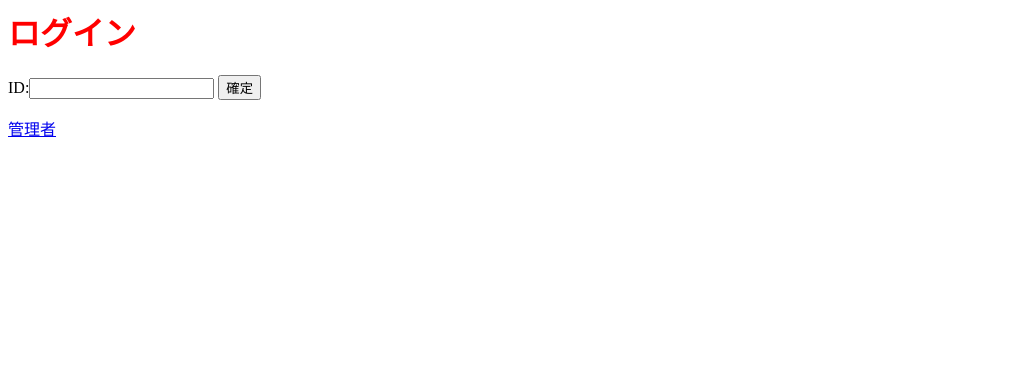
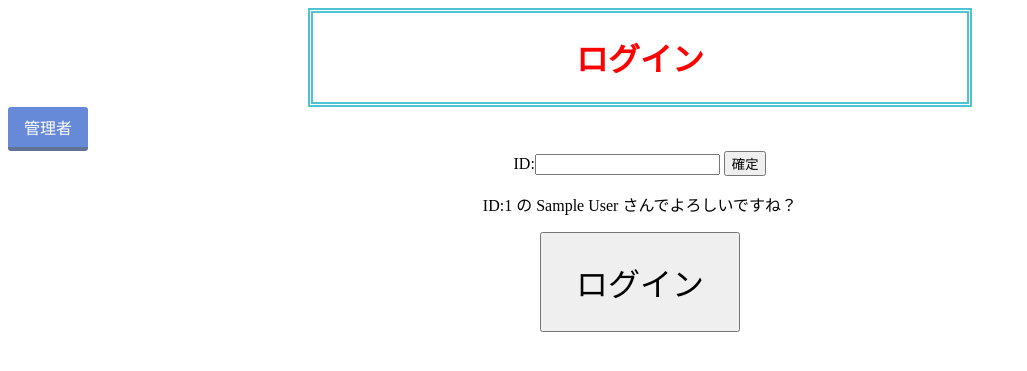
Before and after one commit to t17cs033/-, a Django app: template Reservation/templates/Reservation/login.html in a window 1280 px wide. Shown: the top 371 px of the page, without its empty margins (0-1027 px from the left). Run offline with Django 3.2, Linux system fonts and the light colour scheme; tables that the repository leaves empty hold one stand-in row (values such as "Sample post"); the template is opened without the code that fills it: values that come from a table or form of the project are taken from there, most other values are stand-ins (such as "Sample title", 1, 10 or a date in 2020).

Commit message:
やったこと
・login画面の作成
・select画面の作成
・請求画面（テスト用）を作成
・cssファイルの作成

```diff
--- a/RMR/urls.py
+++ b/RMR/urls.py
@@ -18,5 +18,5 @@ from django.urls import path, include
 
 urlpatterns = [
     path('admin/', admin.site.urls),
-    path('Reservation/', include('Reservation.urls')),
+    path('Reservation/', include('Reservation.urls'),name ='Reservation'),
 ]
--- a/Reservation/templates/Reservation/login.html
+++ b/Reservation/templates/Reservation/login.html
@@ -1,14 +1,30 @@
- {% block main %}
+{% extends "base.html" %} {% block main %}
 
- <font color="red"><h1>ログイン </h1></font>
- <form action="{% url 'Reservation:select' %}"  method="post">
+<div class="box5">
+	<font color="red"><h1 align="center">ログイン</h1></font>
+</div>
 
- {% csrf_token %}
- {{ form_id}}
+<td><a href="http://127.0.0.1:8000/admin/login/?next=/admin/" class="btn-square">管理者</a></td>
 
- <input type="submit" value ="確定">
- </form>
- <td><a href = "http://127.0.0.1:8000/admin/login/?next=/admin/">管理者</a></td>
+<div align="center">
+	<form action="{% url 'login' %}" method="post">
+		{% csrf_token %} {{ form_id}} <input type="submit" value="確定">
+	</form>
+</div>
+
+{% if member %}
+<p align="center">ID:{{member.cmpId}} の {{member.cmpName}}
+	さんでよろしいですね？</p>
+<p align="center">
+	<a href="{% url 'select' %}/{{member.cmpId}}" >
+		<button type="button" style="width: 200px; height: 100px">
+			<font size="6">ログイン</font>
+		</button>
+	</a>
+</p>
+{% endif %}
+
+
 
 <!-- <table class="table">
 <thead class="thead-dark">
@@ -40,4 +56,4 @@
  </tbody>
  </table>
  -->
- {% endblock %}
+{% endblock %}
--- a/Reservation/urls.py
+++ b/Reservation/urls.py
@@ -1,9 +1,12 @@
 from django.urls import path
 from .views import LoginView,SelectView,Select
+from Reservation.views import BillingTestView, BillingTest
 
-app_name = 'Reservation'
+appname = 'Reservation'
 urlpatterns = [
     path('login',LoginView.as_view(),name='login'),
     path('select',SelectView.as_view(),name ='select'),
-    path('<int:pk>/select',Select.as_view(),name='sel'),
+    path('select/<int:pk>',Select.as_view(),name='sel'),
+    path('billing',BillingTestView.as_view(),name ='billing'),
+    path('billing/<int:pk>',BillingTest.as_view(),name='t_b'),
 ]
--- /dev/null
+++ b/static/reservation.css
@@ -0,0 +1,27 @@
+.box5 {
+	padding: 0;
+	margin-left: 300px;
+	margin-right:300px;
+	border: double 5px #4ec4d3;
+}
+
+.box5 p {
+	margin: 0;
+	padding: 0;
+}
+
+.btn-square {   /*押し込み式ボタン*/
+  display: inline-block;
+  padding: 0.5em 1em;
+  text-decoration: none;
+  background: #668ad8;/*ボタン色*/
+  color: #FFF;
+  border-bottom: solid 4px #627295;
+  border-radius: 3px;
+}
+.btn-square:active {
+  /*ボタンを押したとき*/
+  -webkit-transform: translateY(4px);
+  transform: translateY(4px);/*下に動く*/
+  border-bottom: none;/*線を消す*/
+}
--- /dev/null
+++ b/templates/base.html
@@ -0,0 +1,16 @@
+{% load static %}
+
+<!doctype html>
+<html lang="ja">
+<head>
+<meta charset="utf-8">
+<meta name="viewport" content="width=device-width, initial-scale=1.0">
+
+<link rel="stylesheet" href="{%static 'reservation.css' %}">
+</head>
+<body>
+</nav>
+</div>
+{% block main %}{% endblock %}
+</body>
+</html>
```
Also changed, not shown: RMR/settings.py (+9 -1 lines), Reservation/templates/Reservation/select.html (+7 -1 lines), Reservation/templates/Reservation/test_billing.html (added, +9 -0 lines), Reservation/views.py (+35 -7 lines).
